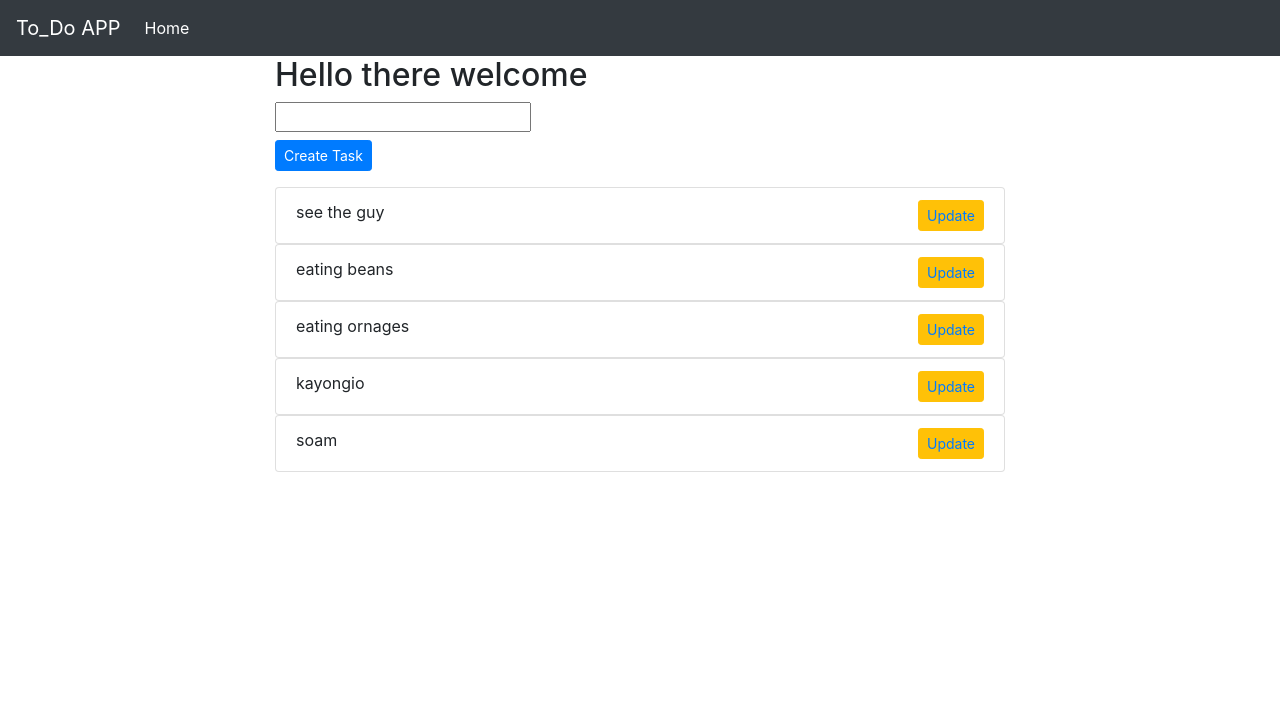
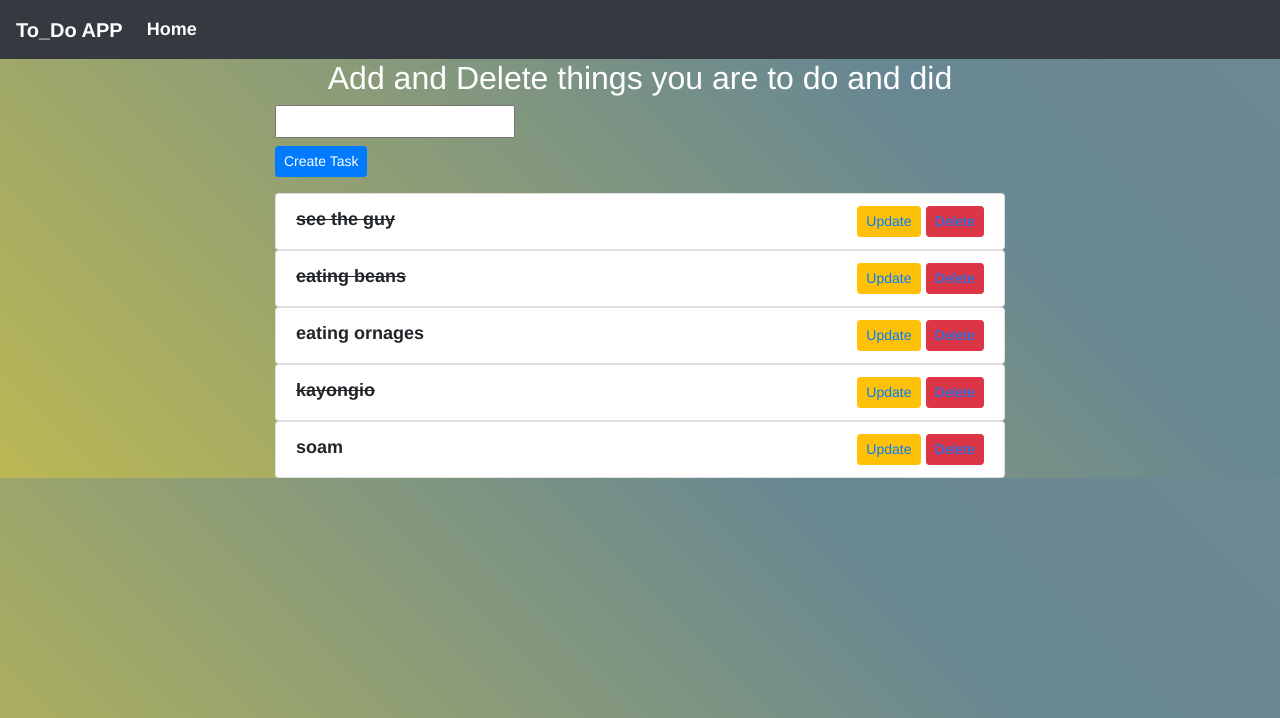
Before and after one commit to kaybrian/A-to_do-app-, a Django app: page / in a window 1280 px wide. Shown: the top 718 px of the page. Run offline with Django 3.2, Linux system fonts and the light colour scheme; data comes from the database, SQL or seed files in the repository; both versions use the stored data as it was after the commit; some libraries are stand-ins or nearby versions.

Commit message:
working working thing

```diff
--- /dev/null
+++ b/static/usercss/main.css
@@ -0,0 +1,32 @@
+body{
+    font-family: 'Franklin Gothic Medium', 'Arial Narrow', Arial, sans-serif;
+    font-weight: bold;
+    font-size: large;
+    background-image: linear-gradient(45deg,
+    #345563,
+    #487445,
+    #c2bc4e,
+    #678793,
+    #789093
+    );
+    background-size: 400%;
+    animation: workout 20s ease-in-out infinite;
+
+}
+@keyframes workout{
+    0%{
+        background-position: 0% 50%;
+    }
+    50%{
+        background-position:100% 0%;
+    }
+    100%{
+        background-position: 0% 100%;
+    }
+}
+
+.welcome{
+    text-align: center;
+    color:white;
+
+}
--- a/tasks/urls.py
+++ b/tasks/urls.py
@@ -7,4 +7,5 @@ app_name = 'tasks'
 urlpatterns = [
     path('',views.index,name='index'),
     path('update/<str:pk>/',views.updateTask,name='update_task'),
+    path('delete/<str:pk>/',views.deleteTask,name='delete_task'),
 ]
--- a/tasks/views.py
+++ b/tasks/views.py
@@ -28,3 +28,12 @@ def updateTask(request,pk):
             return redirect('/')
     context = {'form':form}
     return render(request,'main/update_task.html',context)
+
+
+def deleteTask(request,pk):
+    item = Task.objects.get(id=pk)
+    if request.method =="POST":
+        item.delete()
+        return redirect('/')
+    context = {'item':item}
+    return render(request,'main/delete.html',context)
--- a/templates/main/base.html
+++ b/templates/main/base.html
@@ -7,7 +7,7 @@
     <meta http-equiv="X-UA-Compatible" content="ie=edge">
     <title>To do app </title>
     <link rel="stylesheet" href="{% static 'css/bootstrap.min.css'%}">
-    <link rel="stylesheet" href="{% static 'css/main.css' %}">
+    <link rel="stylesheet" href="{% static 'usercss/main.css' %}">
 </head>
 <body>
     <nav class="navbar navbar-expand-lg navbar-dark bg-dark  ">
--- a/templates/main/index.html
+++ b/templates/main/index.html
@@ -1,13 +1,14 @@
 <!DOCTYPE html>
 {% extends "main/base.html" %}
+{% load static %}
 
-{% load static %}
+
 
 {% block main_work %}
 <div class="row">
     <div class="col-md-2"></div>
-    <div class="col-md-8">
-        <h2>Hello there welcome </h2>
+    <div class="col-md-8 justify-content-center">
+        <h2 class="welcome">Add and Delete things you are to do and did  </h2>
         <form action="/" class="inline-form mb-3" method="post">
             {% csrf_token %}
             {{form.title}}<br>
@@ -15,11 +16,21 @@
         </form>
         {% for task in tasks %}
         <ul class="list-group">
+            {% if task.complete == True %}
+            <li class="list-group-item"><strike>{{task}}</strike>
+                <div class="float-right">
+                    <button class="btn btn-sm btn-warning"><a href="{% url 'tasks:update_task' task.id %}">Update</a></button>
+                    <button class="btn btn-sm btn-danger"><a href="{% url 'tasks:delete_task' task.id %}">Delete</a></button>
+                </div>
+            </li>
+            {% else %}
             <li class="list-group-item">{{task}}
                 <div class="float-right">
                     <button class="btn btn-sm btn-warning"><a href="{% url 'tasks:update_task' task.id %}">Update</a></button>
+                    <button class="btn btn-sm btn-danger"><a href="{% url 'tasks:delete_task' task.id %}">Delete</a></button>
                 </div>
             </li>
+            {% endif %}
 
         </ul>
         {% endfor  %}
```
Also changed, not shown: templates/main/delete.html (added, +8 -0 lines), db.sqlite3.
